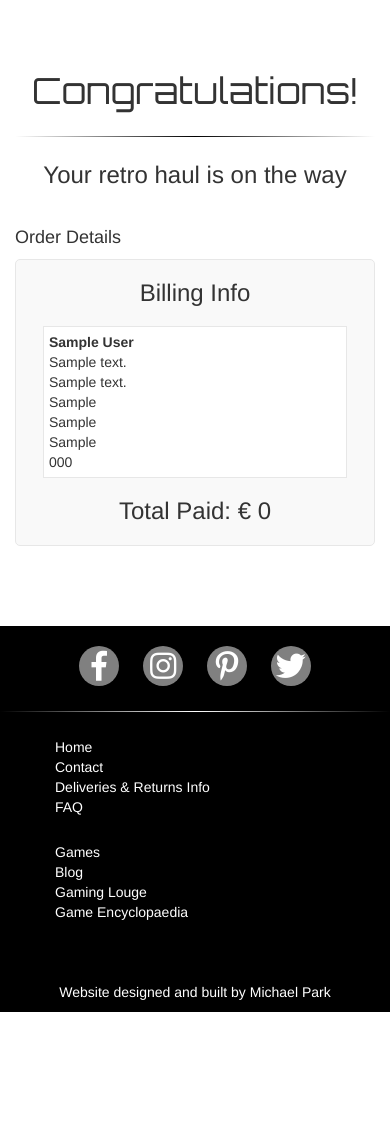
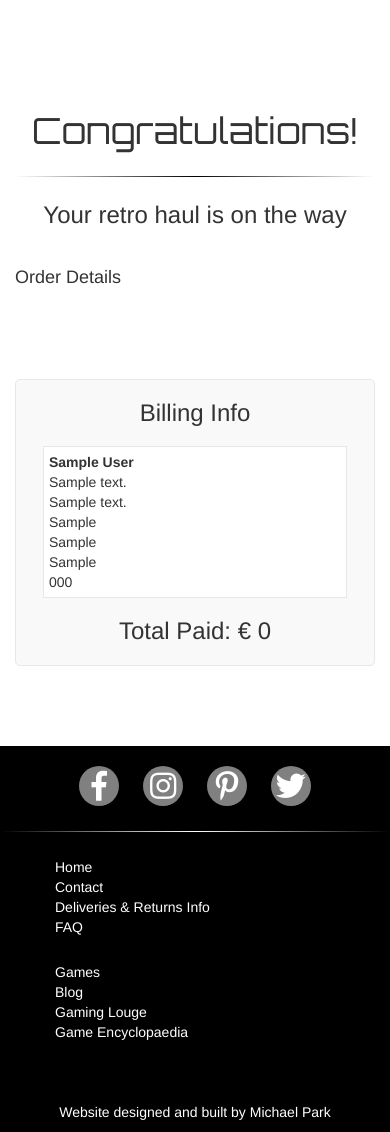
Before and after one commit to mparkcode/django-retroplay, a Django app: page /checkout/confirmation in a window 390 px wide. Shown: the part 54-1186 px from the top of the page. Before the commit the page ends 1066 px from the top, so only its background shows below. Run offline with Django 3.2, Linux system fonts and the light colour scheme; tables that the repository leaves empty hold one stand-in row (values such as "Sample post"); some libraries are stand-ins or nearby versions; some web fonts are replaced.

Commit message:
pushed footer down on page

```diff
--- a/checkout/templates/checkout/confirmation.html
+++ b/checkout/templates/checkout/confirmation.html
@@ -16,7 +16,7 @@
                     </div>
                     <h4 class="mt-40">Order Details</h4>
                     <div class="row">
-                        <div class="col-xs-12">
+                        <div class="col-xs-12 checkout-cofirmation-items">
                             {% for item in cart %}
                                 <div class="row item-in-cart">
                                     <div class="col-xs-12 col-sm-2">
--- a/static/css/custom.css
+++ b/static/css/custom.css
@@ -1,6 +1,8 @@
 body{
     margin: 0;
     padding: 0;
+    position: relative;
+    padding-bottom: 340px;
 }
 
 /*---------------------------------------------------------------------Navbar*/
@@ -122,6 +124,7 @@ a.nav-link:after{
 .content{
     margin-top: 80px;
     margin-bottom: 80px;
+    padding-top: 40px;
 }
 
 .welcome{
@@ -155,9 +158,11 @@ a.nav-link:after{
     left: 0;
     bottom: 0;
     width: 100%;
+    height: 236px;
     background-color: #000;
     color: white;
     text-align: center;
+    position: absolute;
 }
 
 .social-link{
@@ -350,7 +355,6 @@ a.nav-link:after{
     border-radius: 5px;
     padding: 10px;
     width: 300px;
-    /*position: fixed;*/
     background: #f9f9f9;
 }
 
@@ -506,6 +510,10 @@ a.nav-link:after{
     margin: 0;
 }
 
+.checkout-cofirmation-items{
+    margin-bottom: 80px;
+}
+
 @media only screen and (max-width: 990px) {
     .sidebar-menu{position: static; width:100%}
     .spacer{height: 25px;}
@@ -515,7 +523,9 @@ a.nav-link:after{
 
 @media only screen and (max-width: 600px) {
     #logo {font-size: 20px;}
-    .parallax{width:100%;}
+    body{padding-bottom: 0px;}
+    .page-footer{position: relative; height: auto;}
+    .parallax{width:100%; background-attachment: scroll;}
     .sonic{background-image: url('/static/images/sonicsmall.png');}
     .streetfighter{background-image: url('/static/images/streetfightersmall.jpg');}
     .pacman{background-image: url('/static/images/Pacmansmall.jpg');}
```
